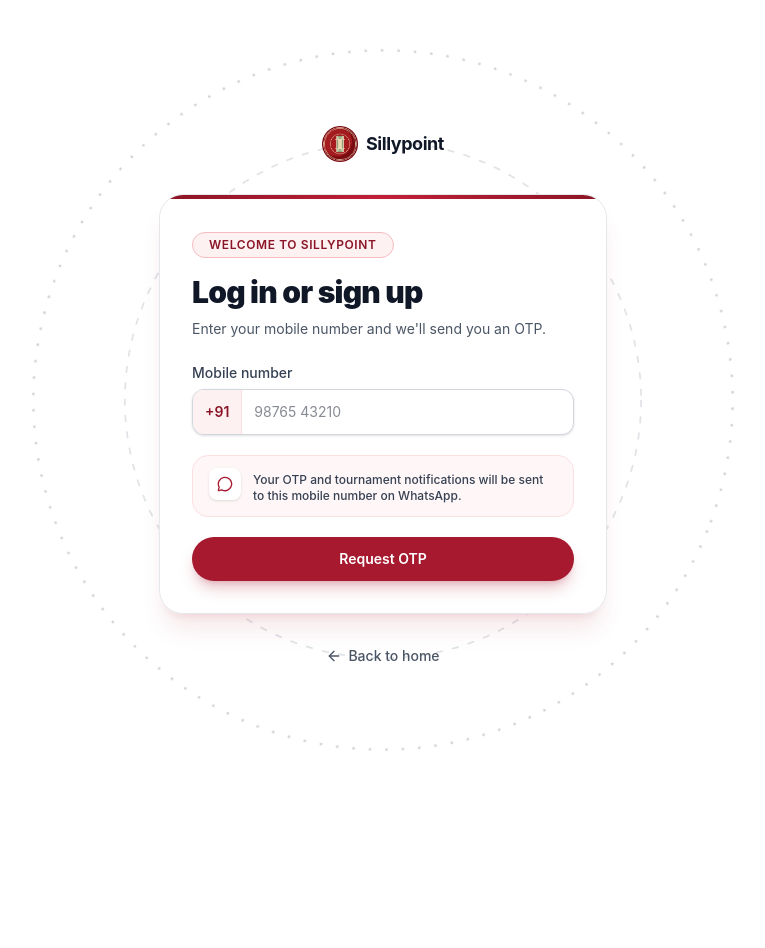
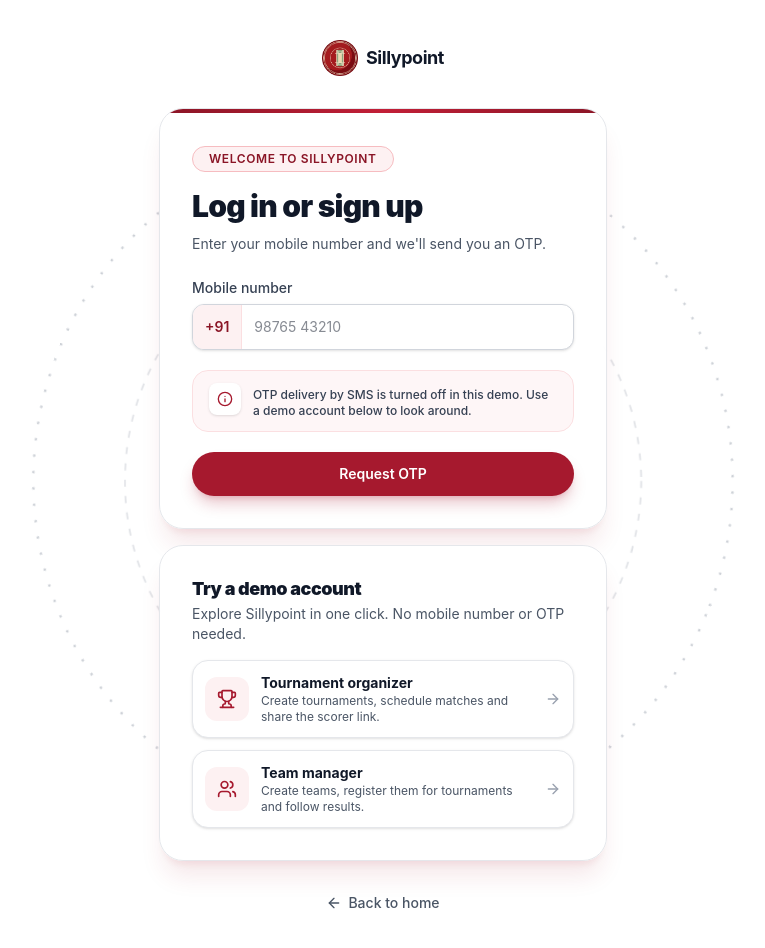
Before and after one commit to SriragHariharan/sillypoint-frontend, a React (Vite) app: page /login in a window 1280 px wide. Shown: the top 948 px of the page, without its empty margins (257-1022 px from the left). Before the commit the page ends 800 px from the top, so only its background shows below. Built offline with nearby package versions, Linux system fonts and the light colour scheme; no server answers.

Commit message:
Add demo account logins to the login page

```diff
--- a/src/components/AuthLayout.jsx
+++ b/src/components/AuthLayout.jsx
@@ -3,7 +3,10 @@ import { Link } from 'react-router-dom'
 import logo from '../assets/app_logo.png'
 import { eyebrowClass, headingClass } from '../lib/premiumStyles'
 
-function AuthLayout({ eyebrow, title, subtitle, children }) {
+const cardShellClass =
+  'relative w-full max-w-sm overflow-hidden rounded-3xl border border-gray-200 bg-white/90 shadow-xl shadow-red-600/10 backdrop-blur sm:max-w-md'
+
+function AuthLayout({ eyebrow, title, subtitle, children, footer }) {
   return (
     <div className="relative flex min-h-screen flex-col items-center justify-center overflow-hidden bg-white px-5 py-10 sm:px-6">
       <svg
@@ -22,7 +25,7 @@ function AuthLayout({ eyebrow, title, subtitle, children }) {
         <span className="text-lg font-bold tracking-tight text-gray-900">Sillypoint</span>
       </Link>
 
-      <div className="relative w-full max-w-sm overflow-hidden rounded-3xl border border-gray-200 bg-white/90 shadow-xl shadow-red-600/10 backdrop-blur sm:max-w-md">
+      <div className={cardShellClass}>
         <div className="h-1 bg-gradient-to-r from-red-700 via-red-500 to-red-700" />
         <div className="p-6 sm:p-8">
           {eyebrow && <span className={eyebrowClass}>{eyebrow}</span>}
@@ -31,6 +34,8 @@ function AuthLayout({ eyebrow, title, subtitle, children }) {
           <div className="mt-6">{children}</div>
         </div>
       </div>
+
+      {footer && <div className={`${cardShellClass} mt-4 p-6 sm:p-8`}>{footer}</div>}
 
       <Link
         to="/"
--- /dev/null
+++ b/src/components/DemoLoginPanel.jsx
@@ -0,0 +1,62 @@
+import { ArrowRight, Loader2, Trophy, Users } from 'lucide-react'
+import { useDemoLogin } from '../hooks/useDemoLogin'
+import { cardClass, cardHoverClass, headingClass, iconTileClass } from '../lib/premiumStyles'
+
+const DEMO_ACCOUNTS = [
+  {
+    role: 'organizer',
+    title: 'Tournament organizer',
+    description: 'Create tournaments, schedule matches and share the scorer link.',
+    Icon: Trophy,
+  },
+  {
+    role: 'manager',
+    title: 'Team manager',
+    description: 'Create teams, register them for tournaments and follow results.',
+    Icon: Users,
+  },
+]
+
+function DemoLoginPanel() {
+  const { login, pendingRole } = useDemoLogin()
+
+  return (
+    <section aria-labelledby="demo-accounts-heading">
+      <h2 id="demo-accounts-heading" className={`text-lg ${headingClass}`}>
+        Try a demo account
+      </h2>
+      <p className="mt-1 text-sm text-gray-600">Explore Sillypoint in one click. No mobile number or OTP needed.</p>
+
+      <div className="mt-4 space-y-3">
+        {DEMO_ACCOUNTS.map(({ role, title, description, Icon }) => {
+          const pending = pendingRole === role
+
+          return (
+            <button
+              key={role}
+              type="button"
+              onClick={() => login(role)}
+              disabled={Boolean(pendingRole)}
+              className={`group flex w-full items-center gap-3 p-3 text-left ${cardClass} ${cardHoverClass} disabled:cursor-not-allowed disabled:opacity-60 disabled:hover:translate-y-0 disabled:hover:border-gray-200 disabled:hover:shadow-sm motion-reduce:transition-none motion-reduce:hover:translate-y-0`}
+            >
+              <span className={iconTileClass}>
+                <Icon className="h-5 w-5" aria-hidden="true" />
+              </span>
+              <span className="min-w-0 flex-1">
+                <span className="block text-sm font-bold text-gray-900">{title}</span>
+                <span className="block text-xs text-gray-600">{description}</span>
+              </span>
+              {pending ? (
+                <Loader2 className="h-4 w-4 shrink-0 animate-spin text-red-600 motion-reduce:animate-none" aria-label="Logging in" />
+              ) : (
+                <ArrowRight className="h-4 w-4 shrink-0 text-gray-400 transition group-hover:text-red-600" aria-hidden="true" />
+              )}
+            </button>
+          )
+        })}
+      </div>
+    </section>
+  )
+}
+
+export default DemoLoginPanel
--- /dev/null
+++ b/src/hooks/useDemoLogin.js
@@ -0,0 +1,29 @@
+import { useState } from 'react'
+import { useNavigate } from 'react-router-dom'
+import { getErrorMessage } from '../lib/api'
+import { demoLogin } from '../lib/authApi'
+import { notifyError } from '../lib/notify'
+import { setSessionFlag } from '../lib/sessionFlag'
+import { useAuthStore } from '../store/authStore'
+
+export function useDemoLogin() {
+  const navigate = useNavigate()
+  const setSession = useAuthStore((state) => state.setSession)
+  const [pendingRole, setPendingRole] = useState(null)
+
+  const login = async (role) => {
+    setPendingRole(role)
+
+    try {
+      const data = await demoLogin(role)
+      setSessionFlag()
+      setSession({ user: data.user, accessToken: data.accessToken })
+      navigate('/home', { replace: true })
+    } catch (error) {
+      notifyError(getErrorMessage(error))
+      setPendingRole(null)
+    }
+  }
+
+  return { login, pendingRole }
+}
--- a/src/lib/api.js
+++ b/src/lib/api.js
@@ -11,6 +11,7 @@ const AUTH_PATHS = [
   '/auth/request-otp',
   '/auth/verify-otp',
   '/auth/resend-otp',
+  '/auth/demo-login',
   '/auth/refresh',
   '/auth/logout',
   '/scorer/',
--- a/src/lib/authApi.js
+++ b/src/lib/authApi.js
@@ -14,3 +14,6 @@ export const refreshSession = refreshAccessToken
 export const fetchMe = () => api.get('/auth/me').then((response) => response.data)
 
 export const logoutRequest = () => api.post('/auth/logout').then((response) => response.data)
+
+export const demoLogin = (role) =>
+  api.post('/auth/demo-login', { role }).then((response) => response.data)
--- a/src/pages/MobileEntryPage.jsx
+++ b/src/pages/MobileEntryPage.jsx
@@ -1,13 +1,14 @@
-import { MessageCircle } from 'lucide-react'
+import { Info } from 'lucide-react'
 import { useState } from 'react'
 import { useNavigate } from 'react-router-dom'
 import { useForm } from 'react-hook-form'
 import AuthLayout from '../components/AuthLayout'
+import DemoLoginPanel from '../components/DemoLoginPanel'
 import { getErrorMessage } from '../lib/api'
 import { requestOtp } from '../lib/authApi'
 import { fieldAddonClass, fieldGroupClass, labelClass } from '../lib/formStyles'
 import { notifyError } from '../lib/notify'
-import { primaryButtonClass } from '../lib/premiumStyles'
+import { infoNoteClass, primaryButtonClass } from '../lib/premiumStyles'
 import { useAuthStore } from '../store/authStore'
 import { mobileValidation } from '../lib/validators'
 
@@ -41,6 +42,7 @@ function MobileEntryPage() {
       eyebrow="Welcome to Sillypoint"
       title="Log in or sign up"
       subtitle="Enter your mobile number and we'll send you an OTP."
+      footer={<DemoLoginPanel />}
     >
       <form onSubmit={handleSubmit(onSubmit)} className="space-y-5" noValidate>
         <div>
@@ -64,12 +66,12 @@ function MobileEntryPage() {
           )}
         </div>
 
-        <div className="flex items-start gap-3 rounded-2xl border border-red-100 bg-red-50/60 px-4 py-3">
+        <div className={`flex items-start gap-3 ${infoNoteClass}`}>
           <span className="flex h-8 w-8 shrink-0 items-center justify-center rounded-lg bg-white text-red-600 shadow-sm">
-            <MessageCircle className="h-4 w-4" aria-hidden="true" />
+            <Info className="h-4 w-4" aria-hidden="true" />
           </span>
           <p className="pt-1 text-xs font-medium text-gray-700">
-            Your OTP and tournament notifications will be sent to this mobile number on WhatsApp.
+            OTP delivery by SMS is turned off in this demo. Use a demo account below to look around.
           </p>
         </div>
 
```
Also changed, not shown: 3 other files (tests, documents, lock files or other folders).
